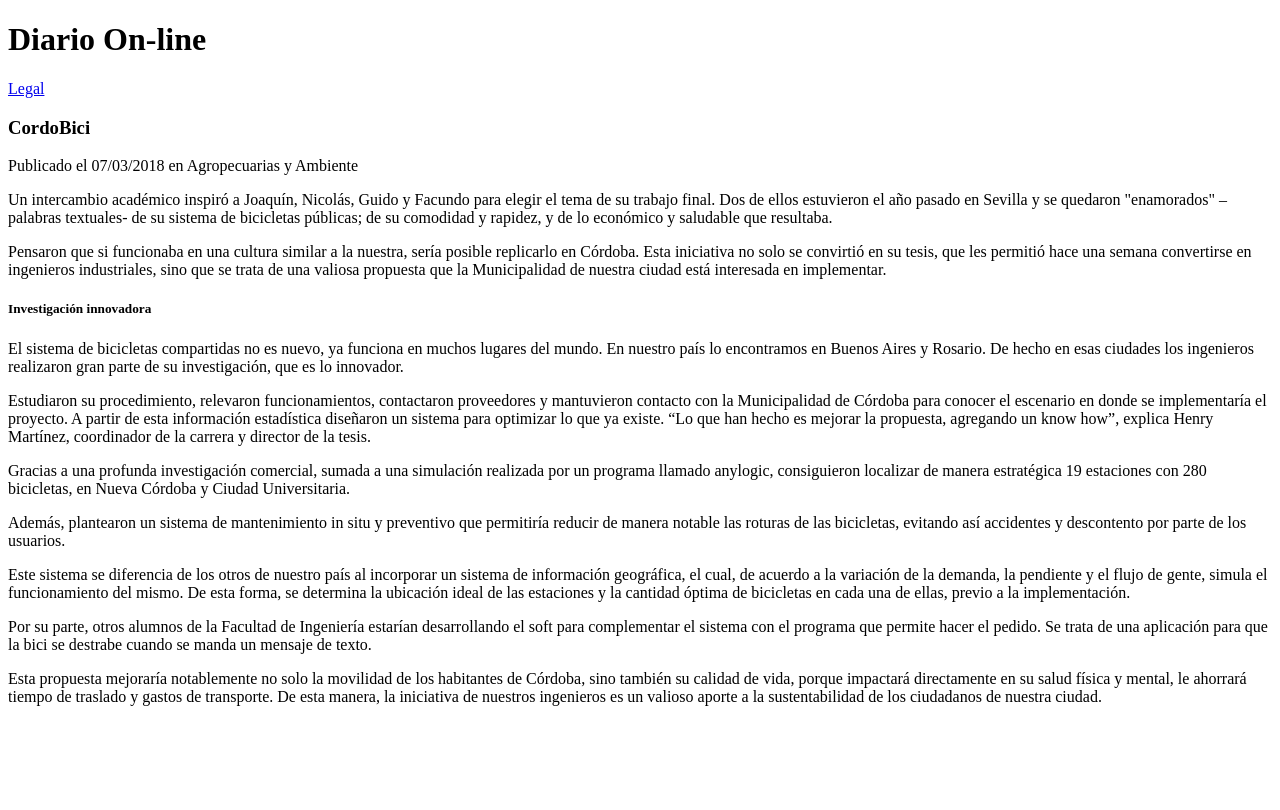
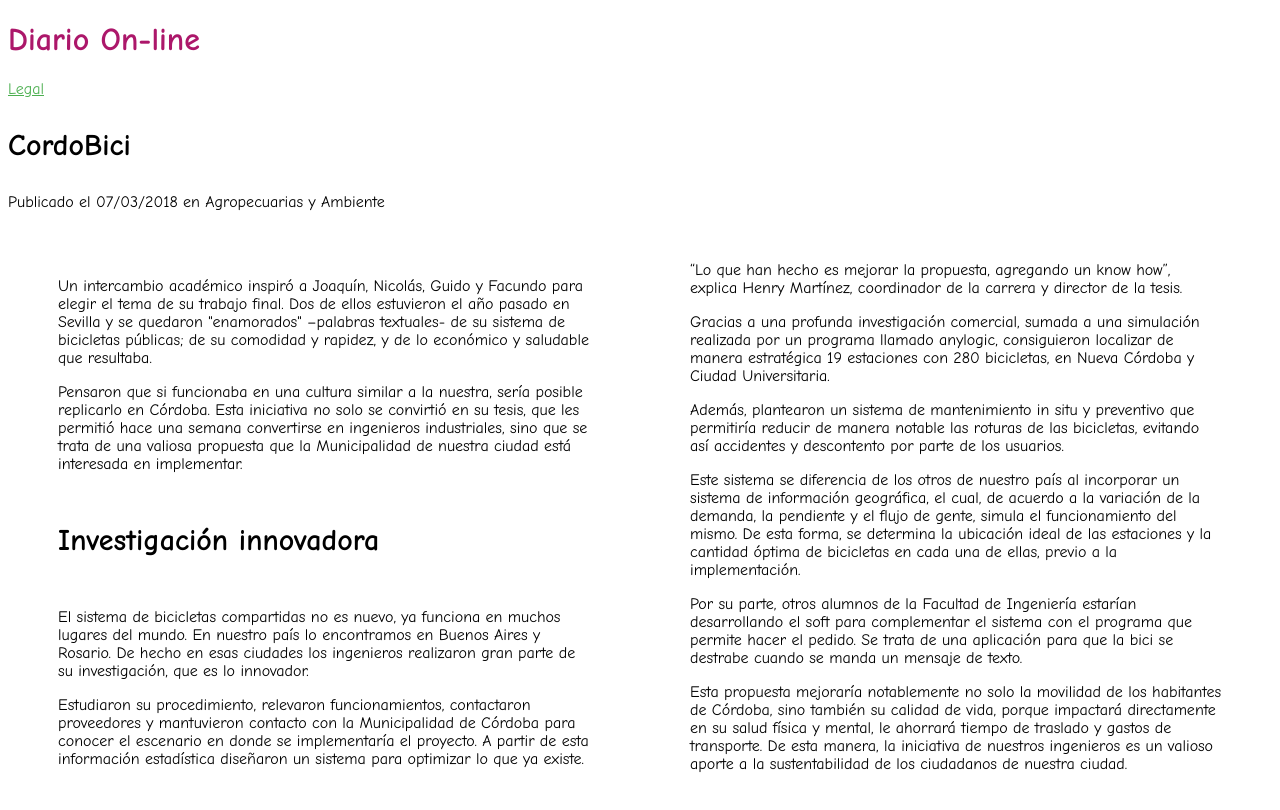
Before and after one commit to UCC-LabCompu2/ejercicios2022-ssantosromero, a plain HTML site: page Ejercicios-CSS/ej_columnas.html in a window 1280 px wide. Drawn offline with Linux system fonts and the light colour scheme.

Commit message:
columnas css

```diff
--- a/Ejercicios-CSS/ej_columnas.html
+++ b/Ejercicios-CSS/ej_columnas.html
@@ -3,6 +3,49 @@
 <head>
     <meta charset="UTF-8">
     <title>Ejercicio Columnas</title>
+    <style>
+        #tituloPrincipal{
+            color: #ac176a;
+        }
+        .tituloNoticia{
+            font-size: 30px;
+        }
+
+        body {
+            font-family: "Comic Sans MS";
+        }
+        a:link, a:visited{
+            color: #4CAF50;
+        }
+
+        a:hover{
+            font-size: 1.4em;
+        }
+
+        a:hover{
+            font-weight: bold;
+        }
+
+        article{
+            column-count: 2;/*separar en columnas*/
+            column-gap: 100px; /*espacio entre las dos columnas */
+            margin: 50px;
+        }
+
+        /* forma mas complicada de separar textos en columna, sin hacer la hoja de estilo
+
+        .columna1{
+            float: left;
+            width: 50%;
+            padding: 10px;
+        }
+        .columna2{
+            float: right;
+            width: 50%;
+        }*/
+
+
+    </style>
 </head>
 <body>
 <!--Cree los estilos CSS necesarios para que el texto se visualice en 2 columnas-->
@@ -14,7 +57,7 @@
     <h3 class="tituloNoticia">CordoBici</h3>
     Publicado el 07/03/2018 en Agropecuarias y Ambiente
     <article>
-        <div>
+        <div class="columna1">
             <p>
                 Un intercambio académico inspiró a Joaquín, Nicolás, Guido y Facundo para elegir el tema de su trabajo final.
                 Dos de ellos estuvieron el año pasado en Sevilla y se quedaron "enamorados" –palabras textuales- de su
@@ -43,8 +86,8 @@
                 mejorar la propuesta, agregando un know how”, explica Henry Martínez, coordinador de la carrera y director
                 de la tesis.
             </p>
-        </div>
-        <div class="grid-item">
+        </div >
+        <div class="columna2">
             <p>
                 Gracias a una profunda investigación comercial, sumada a una simulación realizada por un programa llamado
                 anylogic, consiguieron localizar de manera estratégica 19 estaciones con 280 bicicletas, en Nueva Córdoba y
@@ -80,4 +123,3 @@
 </section>
 
 </body>
-</html>
```
